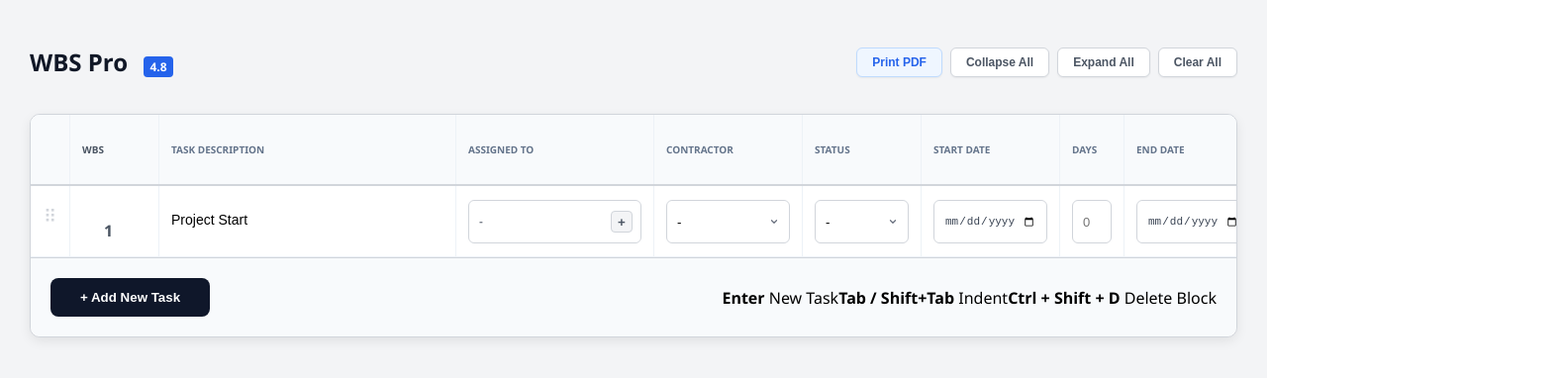
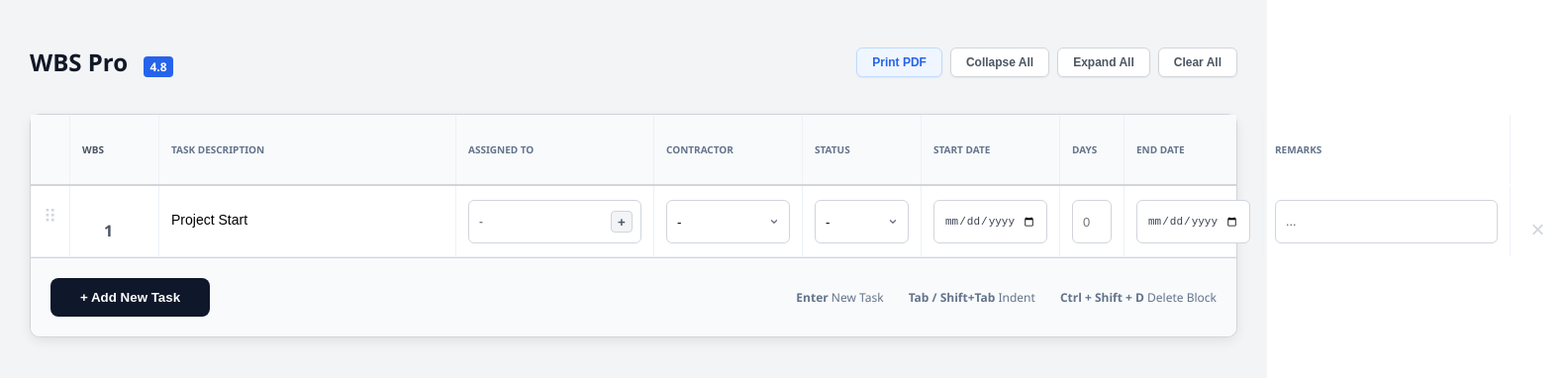
Before and after one commit to jayeshk9/wbs-pro-tool, a React (Create React App) app: page / in a window 1280 px wide. Shown: the top 382 px of the page at 99% size, 1581 px wide, since content can reach past the window. Built offline with nearby package versions, Linux system fonts and the light colour scheme.

Commit message:
style bug fix

```diff
--- a/src/App.css
+++ b/src/App.css
@@ -33,7 +33,7 @@
 .wbs-container {
   background: white; border-radius: 10px; border: 1px solid var(--border);
   max-width: 1750px; margin: 0 auto; box-shadow: 0 4px 12px rgba(0,0,0,0.08);
-  overflow: hidden;
+  overflow: visible;
 }
 
 .wbs-table { display: flex; flex-direction: column; width: 100%; }
@@ -95,7 +95,7 @@
 
 .cell-input {
   width: 100%;
-  height: 44px;
+  min-height: 44px;
   border: 1px solid var(--border);
   border-radius: 6px;
   padding: 0;
@@ -158,9 +158,16 @@
 .menu-item:hover { background: #f3f4f6; }
 
 .names-display {
-  flex: 1; font-size: 12px; color: #374151; font-weight: 500;
-  line-height: 1.4; display: -webkit-box; -webkit-line-clamp: 2;
-  -webkit-box-orient: vertical; overflow: hidden; white-space: normal; padding-left: 10px;
+  flex: 1;
+  font-size: 12px;
+  color: #374151;
+  font-weight: 500;
+  line-height: 1.4;
+  white-space: normal;
+  padding: 8px 10px;
+  /* Expansion and Scrolling Logic */
+  max-height: 100px; /* Limits expansion so the row doesn't get too tall */
+  overflow-y: auto;  /* Adds the scrollbar only if names exceed max-height */
 }
 .add-icon {
   background: #f3f4f6; border: 1px solid #d1d5db; border-radius: 4px; width: 22px; height: 22px;
@@ -180,3 +187,14 @@
 .main-add-btn { background: #0f172a; color: white; border: none; padding: 12px 30px; border-radius: 8px; font-weight: 600; cursor: pointer; }
 
 .collapsed-parent { background: #f9fafb !important; border-left: 5px solid var(--primary); }
+
+.shortcuts {
+  display: flex;
+  gap: 25px; /* Adds significant space between the different shortcut groups */
+  font-size: 12px;
+  color: #64748b;
+}
+
+.shortcuts span {
+  white-space: nowrap; /* Prevents shortcuts from breaking into two lines */
+}
```
